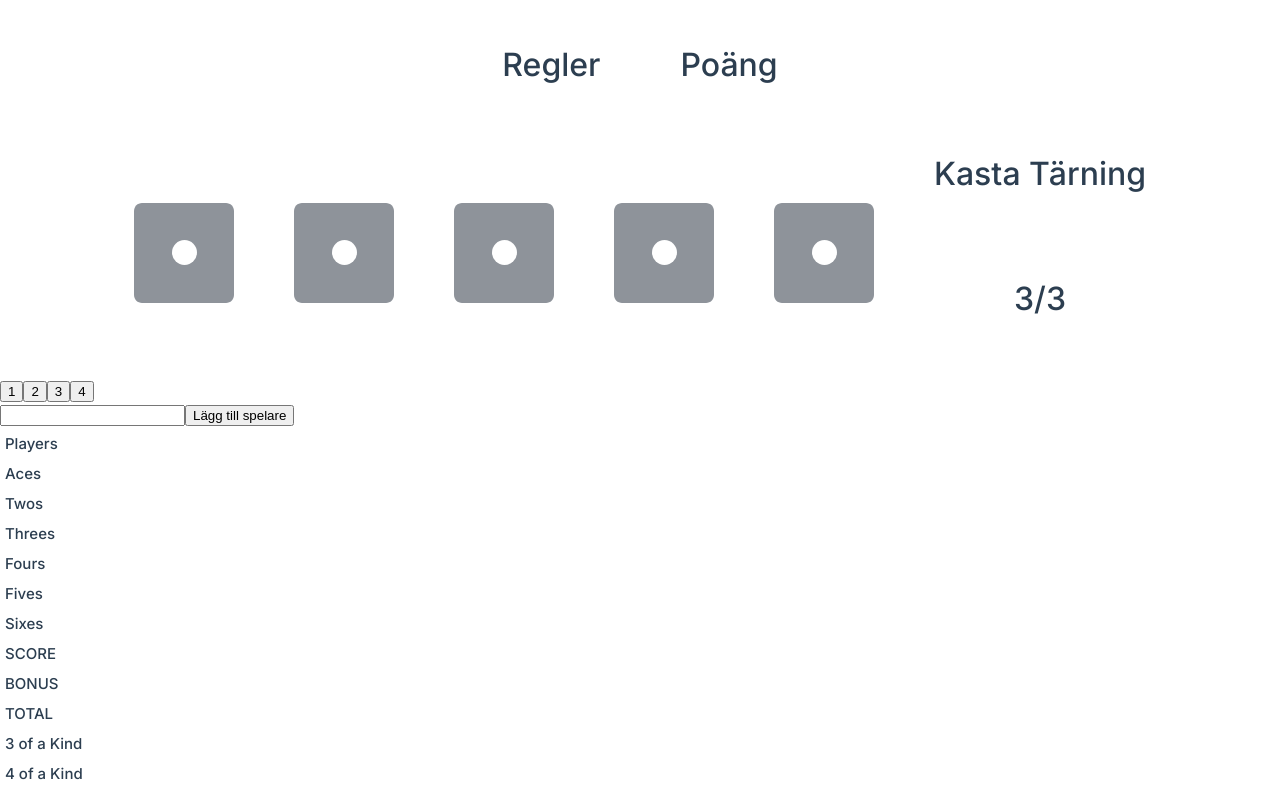
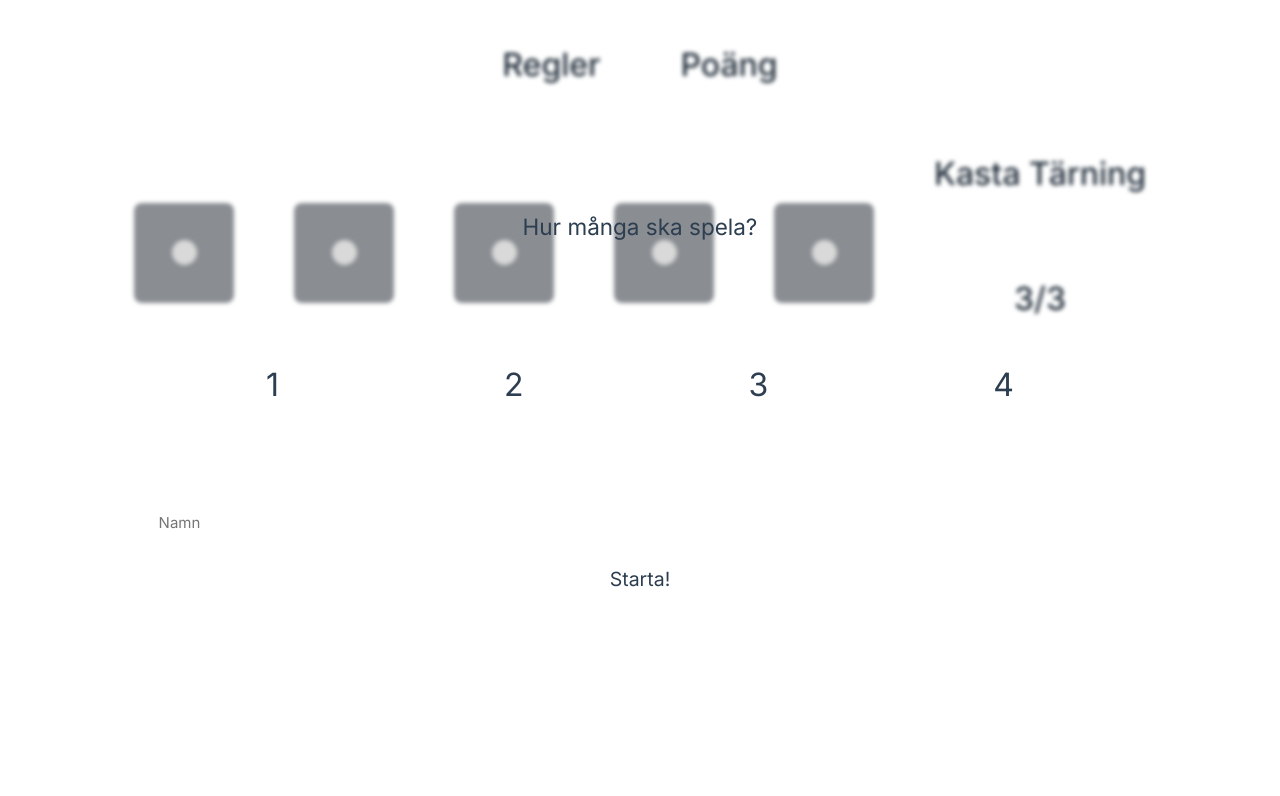
Before and after one commit to Shzku/YatzySpel, a Vue app: page /yatzy in a window 1280 px wide. Shown: the top 796 px of the page. Built offline with nearby package versions, Linux system fonts and the light colour scheme.

Commit message:
style:  Wrapped game in a div for blur and styled the player add overlay
- Moved the player creation form to a separate component file and styled it
- Wrapped the game itself in a div so it can be blurred when the player creation overlay is displayed

```diff
--- a/src/assets/base.css
+++ b/src/assets/base.css
@@ -3,12 +3,19 @@
   --ys-c-pink-900: #831843; /* Yatzy spel bakgrunds färg */
   --ys-c-grey-800: #1F2937;
   --ys-c-text-white: #FFFFFF;
+  --ys-c-grey-700: #374151;
+  --ys-c-grey-900: #111827;
 }
 
 @media (prefers-color-scheme: dark) {
   :root {
     --colour-button-background: var(--ys-c-grey-800);
+    --colour-container-background: var(--ys-c-grey-800);
+    --colour-button-border: var(--ys-c-grey-700);
+    --colour-button-selected: var(--ys-c-grey-900);
     --colour-text: var(--ys-c-text-white);
+    --colour-textInput-background: var(--ys-c-grey-800);
+    --colour-button-background-alt: var(--ys-c-pink-900);
   }
 }
 
--- /dev/null
+++ b/src/components/PlayerCreationOverlay.vue
@@ -0,0 +1,162 @@
+<script lang="ts">
+import { usePlayerStore } from "@/stores/player";
+import { storeToRefs } from "pinia";
+
+class Spelare {
+    public name: string;
+    public score: Array<number | null>;
+    public selectScore: Array<number | null>;
+
+    constructor(name: string) {
+        this.name = name;
+        this.score = [null, null, null, null, null, null, 0, 0, 0, null, null, null, null, null, null, null, null, 0];
+        this.selectScore = [null, null, null, null, null, null, null, null, null, null, null, null, null, null];
+    }
+}
+
+export default {
+    setup() {
+        const playerStore = usePlayerStore();
+
+        function addPlayer(player: string) {
+            playerStore.addPlayer(player);
+        }
+
+        function clearPlayers() {
+            playerStore.clearPlayers();
+        }
+
+        function throwDice() {
+            playerStore.throwDice();
+        }
+
+        function getPlayers() {
+            return playerStore.getPlayers();
+        }
+
+        const { players, throwsLeft, currentPlayer } = storeToRefs(playerStore);
+
+        return {
+            throwsLeft,
+            addPlayer,
+            clearPlayers,
+            getPlayers,
+            throwDice,
+        }
+    },
+    data() {
+        return {
+            names: [],
+            playerCount: 1,
+        }
+    },
+    methods: {
+        createPlayers() {
+            this.clearPlayers();
+            let createdUsers = 0;
+            this.names.forEach((name: string) => {
+                if (createdUsers >= this.playerCount) return;
+                this.addPlayer(new Spelare(name));
+                createdUsers++;
+            });
+            this.throwsLeft = 3;
+        },
+    },
+}
+</script>
+
+<template>
+    <div class="overlayContainer">
+        <div class="spacer" id="header">Hur många ska spela?</div>
+        <div class="toggleButtonContainer spacer">
+            <button class="toggleButton" v-bind:class="{ selected: playerCount == 1}" v-on:click="playerCount = 1">1</button>
+            <button class="toggleButton" v-bind:class="{ selected: playerCount == 2}" v-on:click="playerCount = 2">2</button>
+            <button class="toggleButton" v-bind:class="{ selected: playerCount == 3}" v-on:click="playerCount = 3">3</button>
+            <button class="toggleButton" v-bind:class="{ selected: playerCount == 4}" v-on:click="playerCount = 4">4</button>
+        </div>
+        <input class="spacer" v-if="0 < playerCount" type="text" v-model="names[0]" placeholder="Namn">
+        <input class="spacer" v-if="1 < playerCount" type="text" v-model="names[1]" placeholder="Namn">
+        <input class="spacer" v-if="2 < playerCount" type="text" v-model="names[2]" placeholder="Namn">
+        <input class="spacer" v-if="3 < playerCount" type="text" v-model="names[3]" placeholder="Namn">
+        <div style="display: flex; justify-content: center">
+            <button id="startButton" v-on:click="createPlayers()">Starta!</button>
+        </div>
+    </div>
+</template>
+
+<style>
+@import '../assets/base.css';
+
+#header {
+    border: 4px solid var(--colour-button-border);
+    border-radius: 10px;
+    padding: 15px;
+    text-align: center;
+    font-size: 1.5em;
+    color: var(--colour-text)
+}
+
+#startButton {
+    background-color: var(--colour-button-background-alt);
+    border-radius: 10px;
+    border: 0;
+    width: fit-content;
+    padding: 15px;
+    font-size: 1.3em;
+    color: var(--colour-text);
+    font-family: 'Inter', sans-serif;
+}
+
+.spacer {
+    margin-bottom: 15px;
+}
+
+.overlayContainer {
+    background-color: var(--colour-container-background);
+    padding: 5vw;
+    width: 86vw;
+    display: flex;
+    flex-direction: column;
+    justify-content: space-between;
+    border-radius: 12px;
+}
+
+.toggleButtonContainer {
+    border-radius: 10px;
+    border: var(--colour-button-border) solid 4px;
+    overflow: hidden;
+    display: flex;
+    flex-direction: row;
+    justify-content: space-between;
+}
+
+.toggleButton {
+    background-color: var(--colour-button-background);
+    flex: 1 1 auto;
+    height: 17vw;
+    color: var(--colour-text);
+    font-size: xx-large;
+    font-family: 'Inter', sans-serif;
+    font-weight: 400;
+    border: 0;
+}
+
+input {
+    border: var(--colour-button-border) solid 4px;
+    border-radius: 10px;
+    background-color: var(--colour-textInput-background);
+    color: var(--colour-text);
+    padding: 5px;
+    font-size: 1.0em;
+    font-family: 'Inter', sans-serif;
+}
+
+.selected {
+    background-color: var(--colour-button-selected);
+}
+
+.overlayContainer > * {
+
+}
+
+</style>
--- a/src/views/GameView.vue
+++ b/src/views/GameView.vue
@@ -4,6 +4,7 @@ import { defineComponent } from 'vue';
 import { usePlayerStore } from '@/stores/player';
 import DiceComponent from '@/components/DiceComponent.vue';
 import { storeToRefs } from 'pinia';
+import PlayerCreationOverlay from '@/components/PlayerCreationOverlay.vue';
 
 class Spelare {
     public name: string;
@@ -61,7 +62,8 @@ export default defineComponent({
     },
     components: {
         TableComp,
-        DiceComponent
+        DiceComponent,
+        PlayerCreationOverlay,
     },
     methods: {
         unlockDice() {
@@ -116,11 +118,8 @@ export default defineComponent({
                     return;
                 }
 
-
-
                 dieCount++
             });
-
             return count;
         },
         playerRoll() {
@@ -146,7 +145,7 @@ export default defineComponent({
             let lastVal = 0;
             for (var i = 0; i < dice.length; i++) {
                 if (dice[i] && lastVal)
-                count+=1
+                    count += 1
                 lastVal = dice[i];
             };
 
@@ -163,9 +162,11 @@ export default defineComponent({
 
 <template>
     <main>
+        <div v-bind:class="{ blurred: playerArray < 1 }"
+            style="top: 0; left: 0; width: 100vw; height: 100vh; position: absolute;">
             <div class="flex-container">
-            <button class="menuButtons">Regler</button>
-            <button class="menuButtons">Poäng</button><br>
+                <button class="menuButtons" :disabled="playerArray.length < 1">Regler</button>
+                <button class="menuButtons" :disabled="playerArray.length < 1">Poäng</button><br>
             </div>
             <div class="flex-container-3">
                 <div class="flex-container-2">
@@ -177,22 +178,21 @@ export default defineComponent({
                 </div>
                 <br>
                 <div class="iDontLikeFlexboxAnymore">
-                <button v-on:click="playerRoll()" :disabled="playerThrows < 1 || playerArray.length < 1" class="menuButtons" v-bind:class="{ disabled: playerThrows == 0 }" style="width: fit-content">Kasta Tärning</button>
+                    <button v-on:click="playerRoll()" :disabled="playerThrows < 1 || playerArray.length < 1"
+                        class="menuButtons" v-bind:class="{ disabled: playerThrows == 0 }"
+                        style="width: fit-content">Kasta
+                        Tärning</button>
                     <div class="menuButtons" style="width: fit-content; margin: 30px">{{ playerThrows }}/3</div>
                 </div>
             </div>
+        </div>
 
+        <div v-if="!playerArray[0]"
+            style="position: absolute; top: 0; width: 100vw; height: 100vh; left: 0; display: flex; align-items: center; justify-content: center;">
+            <PlayerCreationOverlay />
+        </div>
 
-        <div style="visibility: visible;">
-        <button v-on:click="playerCount = 1">1</button>
-        <button v-on:click="playerCount = 2">2</button>
-        <button v-on:click="playerCount = 3">3</button>
-        <button v-on:click="playerCount = 4">4</button><br>
-        <input v-if="0 < playerCount" type="text" v-model="names[0]">
-        <input v-if="1 < playerCount" type="text" v-model="names[1]">
-        <input v-if="2 < playerCount" type="text" v-model="names[2]">
-        <input v-if="3 < playerCount" type="text" v-model="names[3]">
-        <button v-on:click="createPlayers()">Lägg till spelare</button>
+        <div style="display: none;">
             <TableComp />
         </div>
     </main>
@@ -200,7 +200,11 @@ export default defineComponent({
 
 <style>
 @import '../assets/base.css';
-@import url('https://fonts.googleapis.com/css2?family=Inter:wght@500&display=swap');
+@import url('https://fonts.googleapis.com/css2?family=Inter:wght@400;500&display=swap');
+
+.blurred {
+    filter: blur(2px) brightness(70%);
+}
 
 .disabled {
     opacity: 0.5;
@@ -213,6 +217,7 @@ export default defineComponent({
     color: var(--colour-text);
     font-size: xx-large;
     font-family: 'Inter', sans-serif;
+    font-weight: 500;
     border-radius: 12px;
 }
 
@@ -220,11 +225,10 @@ export default defineComponent({
     margin: 10px;
     display: flex;
     flex-direction: row;
-    /*flex-wrap: wrap;*/
     justify-content: center;
 }
 
-.flex-container > button {
+.flex-container>button {
     margin: 10px;
 }
 
@@ -235,7 +239,7 @@ export default defineComponent({
     justify-content: center;
 }
 
-.flex-container-2 > * {
+.flex-container-2>* {
     margin: 30px;
 }
 
```
Lines whose indentation alone changed are shown as unchanged.
